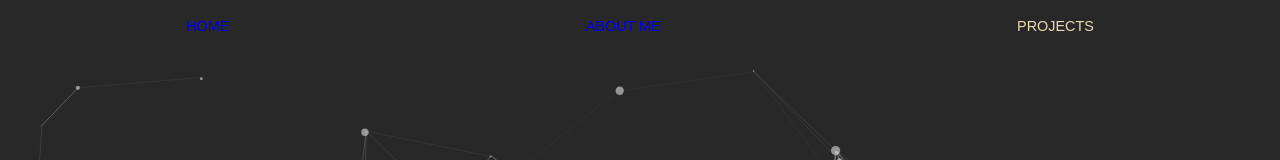
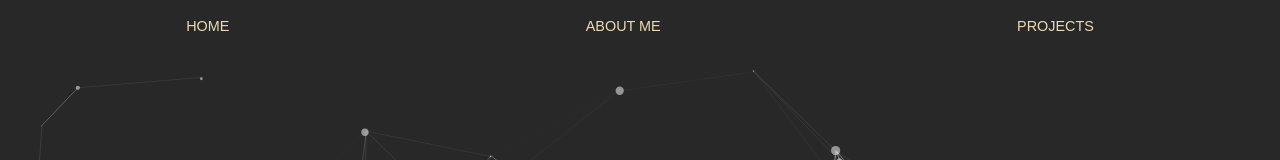
Before and after one commit to SamridhKandel/samridhkandel.github.io, a plain HTML site: page index.html in a window 1280 px wide. Shown: the top 160 px of the page. Drawn offline with Linux system fonts and the light colour scheme.

Commit message:
Fized css

```diff
--- a/styles.css
+++ b/styles.css
@@ -86,7 +86,7 @@ li > button:hover{
 }
 
 a {
-	color: none;
+	color: #ebdbb2;
 	text-decoration: none;
 }
 
```
